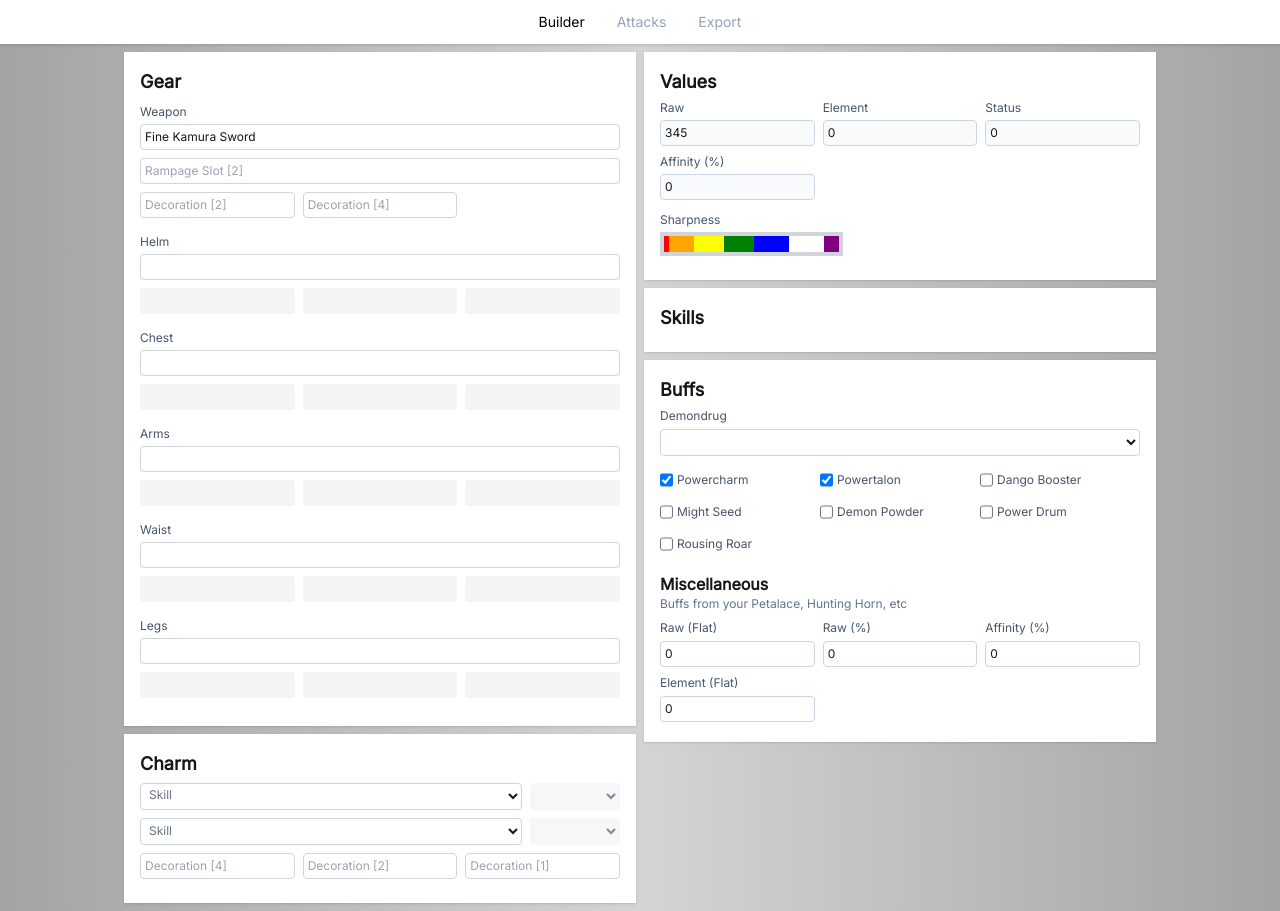
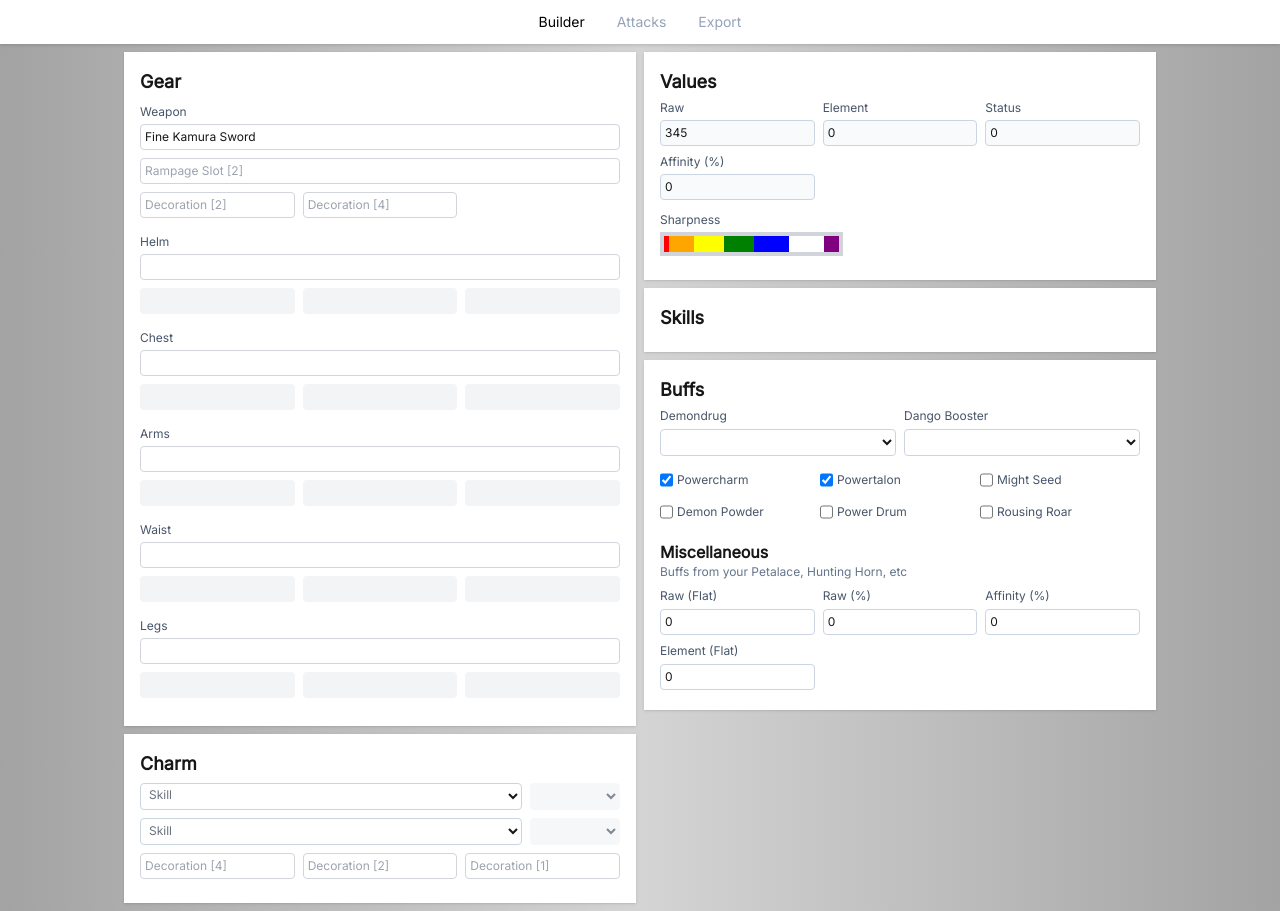
Before and after one commit to chanleyou/sunbreak-calculator, a Next.js app: page / in a window 1280 px wide. Built offline with nearby package versions, Linux system fonts and the light colour scheme.

Commit message:
dango booster levels

```diff
--- a/components/BuffBox.tsx
+++ b/components/BuffBox.tsx
@@ -58,6 +58,8 @@ export const ComboBox = ({ model }: Props) => {
 					/>
 				</>
 			)}
+			<div className="grid grid-cols-2 gap-2">
+				<div>
 					<label>Demondrug</label>
 					<Select
 						formatter={(v) => v}
@@ -65,14 +67,20 @@ export const ComboBox = ({ model }: Props) => {
 						onSelectOption={model.setDemondrug}
 						value={model.demondrug}
 					/>
+				</div>
+				<div>
+					<label>Dango Booster</label>
+					<Select
+						value={model.dangoBooster}
+						formatter={(n) => n.toString()}
+						options={[1, 2, 3, 4]}
+						onSelectOption={model.setDangoBooster}
+					/>
+				</div>
+			</div>
 			<div className="grid grid-cols-3">
 				<Checkbox label="Powercharm" value={model.powercharm} onChangeValue={model.setPowercharm} />
 				<Checkbox label="Powertalon" value={model.powertalon} onChangeValue={model.setPowertalon} />
-				<Checkbox
-					label="Dango Booster"
-					value={model.dangoBooster}
-					onChangeValue={model.setDangoBooster}
-				/>
 				<Checkbox label="Might Seed" value={model.mightSeed} onChangeValue={model.setMightSeed} />
 				<Checkbox
 					label="Demon Powder"
--- a/data/rampageDecos.ts
+++ b/data/rampageDecos.ts
@@ -11,6 +11,7 @@ export const RampageDecorations: RampageDecoration[] = [
 	{ rank: 3, name: "Elembane Jewel 3", skill: "ElementExploit" },
 	{ rank: 1, name: "Defense Edge Jewel 1", skill: "DefenseGrinder1" },
 	{ rank: 3, name: "Raging Jewel 3", skill: "HellionMode" },
+	{ rank: 2, name: "Doot Range Jewel 2", skill: "MaximumVolume" },
 	{ rank: 3, name: "Switcher Jewel 3", skill: "PhialSwitchBoost" },
 	{ rank: 2, name: "Arc Jewel 2", skill: "LastingArcShot" },
 	{ rank: 2, name: "Anti-Dragon Jewel 2", skill: "WyvernExploit" },
@@ -21,7 +22,7 @@ export const RampageDecorations: RampageDecoration[] = [
 	{ rank: 1, name: "Waterblight Jewel 1", skill: "WaterblightExploit" },
 	{ rank: 1, name: "Thunderblight Jewel 1", skill: "ThunderblightExploit" },
 	{ rank: 1, name: "Iceblight Jewel 1", skill: "IceblightExploit" },
-	{ rank: 2, name: "Magna Soul Jewel 2", skill: "MagnamaloSoul" },
+	{ rank: 2, name: "Magna Soul Jewel 2", skill: "MagnamaloSoul" }, // gives 12% true raw
 	{ rank: 2, name: "Valstrax Soul Jewel 2", skill: "ValstraxSoul" },
 	{ rank: 2, name: "Chameleos Soul Jewel 2", skill: "ChameleosSoul" },
 	{ rank: 3, name: "Daora Soul Jewel 3", skill: "KushalaDaoraSoul" },
--- a/model/index.ts
+++ b/model/index.ts
@@ -92,7 +92,7 @@ export const useModel = () => {
 	const [demondrug, setDemondrug] = useState<keyof typeof Demondrug>();
 	const [powercharm, setPowercharm] = useState(true);
 	const [powertalon, setPowertalon] = useState(true);
-	const [dangoBooster, setDangoBooster] = useState(false);
+	const [dangoBooster, setDangoBooster] = useState<number>();
 	const [mightSeed, setMightSeed] = useState(false);
 	const [demonPowder, setDemonPowder] = useState(false);
 
@@ -219,7 +219,7 @@ export const useModel = () => {
 			demondrug ? Demondrug[demondrug] : 0,
 			powercharm ? 6 : 0,
 			powertalon ? 9 : 0,
-			dangoBooster ? 9 : 0,
+			dangoBooster ? 3 * dangoBooster + 3 : 0,
 			mightSeed ? 10 : 0,
 			demonPowder ? 10 : 0,
 			miscRaw,
```
Lines whose indentation alone changed are shown as unchanged.
